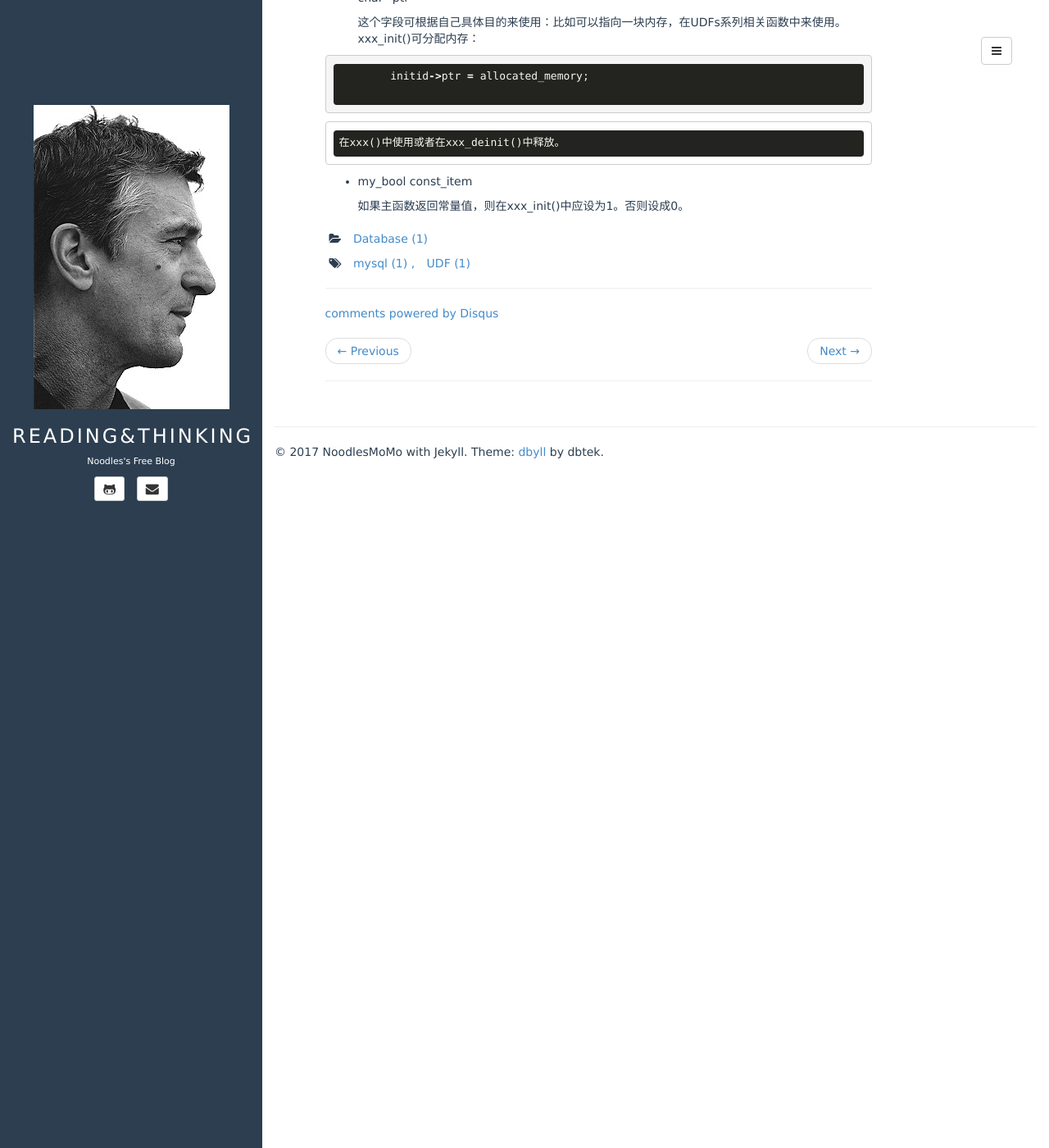
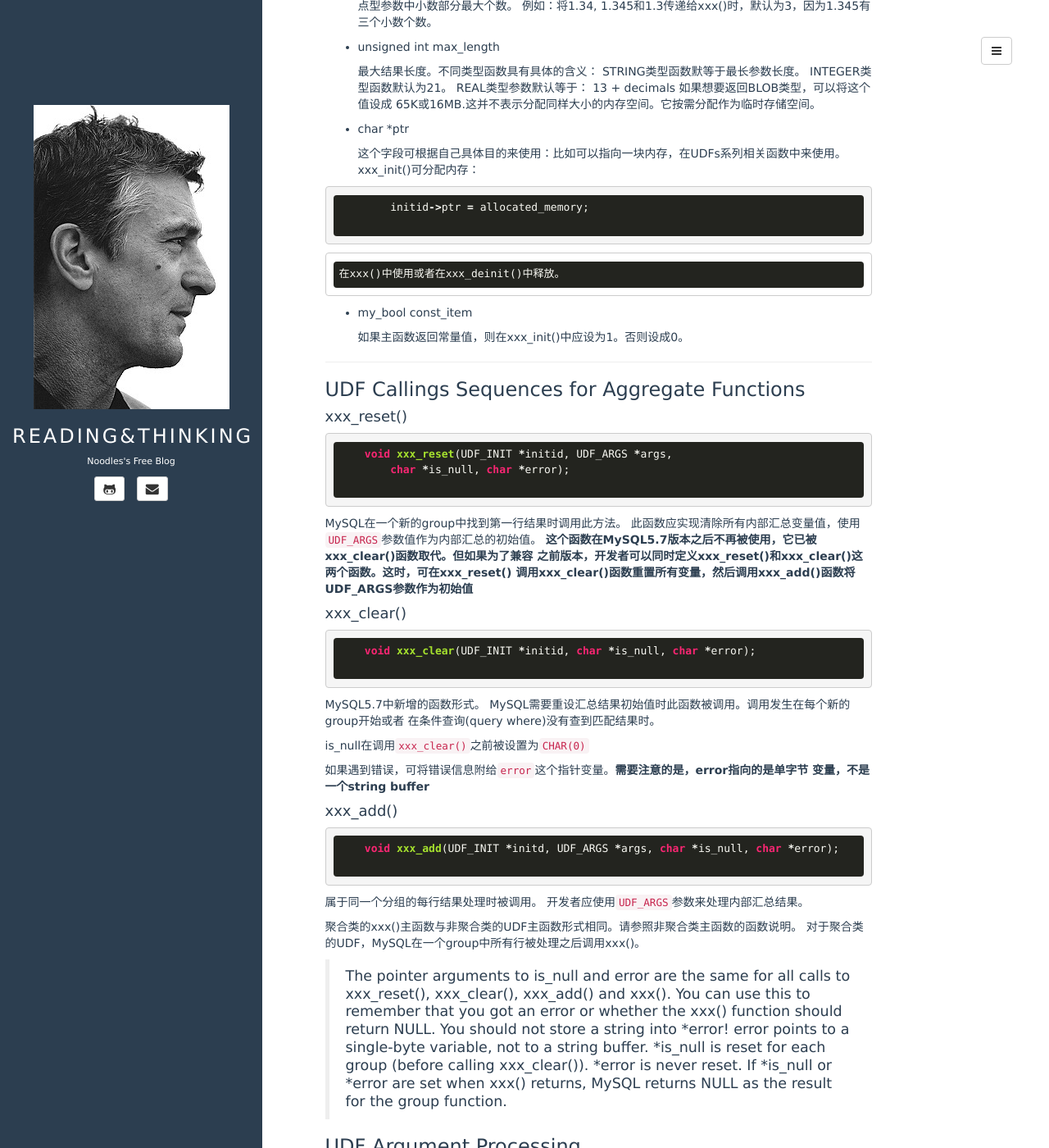
Before and after one commit to NoodlesMoMo/noodlesmomo.github.io, a Jekyll site: the page built from _posts/2017-07-26-mysql-udf.md, in a window 1280 px wide and 1400 px high, scrolled down 3337 px. Shown: the whole window at 82% size. Built offline with Jekyll 4.4.1, drawn with Linux system fonts in a browser that asks for light colours; comment, search, counter and statistics services are not loaded; some of the changed text lies outside the part shown.

Commit message:
add mysql udf

```diff
--- a/_posts/2017-07-26-mysql-udf.md
+++ b/_posts/2017-07-26-mysql-udf.md
@@ -23,21 +23,21 @@ tags:
   - UDF: MySQL提供了一系列API，用户可以使用这些API注册自定义实现的方法。UDF以动态库形式放到MySQL指定的插件目录下，
   然后在MySQL中使用`CREATE FUNCTION`和`DROP_FUNCTION`语句来动态创建或销毁用户自定义功能。
 
-  - 你也可以将你的方法与MySQL源码一同编译，这样你实现的方法就像MySQL自带的方法一样使用了。
+  - MySQL代码开源，直接修改MySQL源码。
 
-  - 另外一种方式是你可以依靠创建`stored functions`方式来拓展。
+  - 另外一种方式是依靠创建`stored functions`方式来拓展。
 
   每种方式都有优缺点：
 
-  - UDF采用动态库的方式，这意味者除了MySQL自身的组建之外，你还必须自己安装这些实现UDF的动态库。
-  - `Native Functions`的方式需要你修改MySQL源码，这相对来说需要更高的能力要求。
-  - 如果MySQL的UDF API不变，当MySQL升级时，UDF插件仍旧可用。对于`Native Functions`这种方式来说，你必须在新的MySQL源码
+  - UDF采用动态库的方式，这意味者除了MySQL自身的组件之外，开发者还必须自己安装这些实现UDF的动态库。
+  - `Native Functions`的方式需要修改MySQL源码，这相对来说需要更高的能力要求。
+  - 如果MySQL的UDF API不变，当MySQL升级时，UDF插件仍旧可用。对于`Native Functions`这种方式来说，开发者必须在新的MySQL源码
   基础上再针对新版的MySQL重新开发一遍。
 
   **UDF功能及特性**
 
   - 函数支持接收或返回string, integer和real类型。(c/c++中分别对应 `char*`, `long long`, `double`类型)
-  - 你可以通过一个简单的函数来操作单行或group聚合之后的多行结果。
+  - 用户可以通过一个简单的函数来操作单行或group聚合之后的多行结果。
   - MySQL为UDF提供了检查它们的数值，类型，或者传递给UDF的参数名称的信息。
   - 在MySQL调用UDF时，用户可以让MySQL传递指定的类型参数。
   - 指示结果可以为NULL(mysql中的空值)或者错误。
@@ -52,10 +52,10 @@ tags:
   1. `include/mysql_com.h`这个头文件定义了UDF相关的符号或结构定义。但用户不必直接包含这个头文件，它被包含进了`mysql.h`中。
   2. UDF代码作为MySQL server的一部分，用户在开发时，应当注意编写的代码受到MySQL server的一些限制，比如，在UDF中使用了`libstd++`
   库中的函数，当将来Server版本变更时，也需要考虑版本变更对UDF功能的影响。
-  3. UDFs必须可以被`mysqld`动态加载链接。如果用户在UDF中想要调用mysqld中的某个变量或者函数，例如自带例子(`sql/udf_examplecc`)中的`metaphone`函数中使用了`default_charset_info`，你必须使用`-rdynamic`选项来编译UDF动态库。
+  3. UDFs必须可以被`mysqld`动态加载链接。如果用户在UDF中想要调用mysqld中的某个变量或者函数，例如自带例子(`sql/udf_examplecc`)中的`metaphone`函数中使用了`default_charset_info`，须使用`-rdynamic`选项来编译UDF动态库。
   4. 使用C++来编写时，需要使用`extern "C" {...}`来指示编译器编译。
   5. UDF库文件必须放到server指定的目录下。例如我的ubuntu系统(16.04)下apt-get方式安装的mysql位于`/usr/lib/mysql/plugin`目录下。
-  6. 要使用`CREATE_FUNCTION`或者`DROP FUNCTION`语句，你必须具有`INSERT`或`UPDATE`权限。这是必须的，因为这些语句与mysql中的`mysql.func`系统表的添加和删除相关。
+  6. 要使用`CREATE_FUNCTION`或者`DROP FUNCTION`语句，用户必须具有`INSERT`或`UPDATE`权限。这是必须的，因为这些语句与mysql中的`mysql.func`系统表的添加和删除相关。
   7. UDFs至少要实现一些MySQL规定的有特殊作用的函数。这些辅助类的函数通常为:
 
     xxx_init() xxx_deinit() xxx_reset() xxx_clear() xxx_add()
@@ -100,11 +100,21 @@ tags:
 
 #### xxx_clear()
 
-  重设当前的聚合值。
+  重设当前的聚合值，当前值不会作为初始参数传递给下一次聚合操作。
 
 #### xxx_add()
 
    将参数与当前聚合值相加。
+
+MySQL处理聚合类的UDFs流程如下：
+
+  1. 调用`xxx_init()`分配存储结果所需内存。
+  2. 根据`GROUP BY`表达式排序。
+  3. 对每个新的group首行调用`xxx_clear()`。
+  4. 对所属相同group的每行调用`xxx_add()`
+  5. 当group改变或者最后一行被处理之后调用`xxx()`来获取聚合结果。
+  6. 重复3~5步直到所有行被处理完。
+  7. 调用`xxx_deinit()`释放UDFs分配内存。
 
   **注意：所有函数必须是线程安全的。不仅仅是主函数，像初始化和清理函数等同样要求线程安全。
 这就要求在编写UDF时，不能分配任何全局或者静态类型的变量。如果你需要内存空间，应当在`xxx_init()`中
@@ -173,7 +183,7 @@ typedef struct st_udf_init
 
 {%endhighlight %}
 
-  从定义及注释可以看出，除了指示mysql一些基本的属性之外，我们可以利用这个结构体作为我们UDFs系列函数之间的上下文。
+  从定义及注释可以看出，除了指示mysql一些基本的属性之外，开发者可以利用这个结构体作为UDFs系列函数之间的上下文。
 
   - my_bool maybe_nll
 
@@ -206,3 +216,117 @@ typedef struct st_udf_init
   - my_bool const_item
 
     如果主函数返回常量值，则在xxx_init()中应设为1。否则设成0。
+
+-------------------------------------------------------
+
+### UDF Callings Sequences for Aggregate Functions
+
+#### xxx_reset()
+
+    {%highlight c%}
+    void xxx_reset(UDF_INIT *initid, UDF_ARGS *args,
+        char *is_null, char *error);
+    {%endhighlight %}
+
+  MySQL在一个新的group中找到第一行结果时调用此方法。
+  此函数应实现清除所有内部汇总变量值，使用`UDF_ARGS`参数值作为内部汇总的初始值。
+  **这个函数在MySQL5.7版本之后不再被使用，它已被xxx_clear()函数取代。但如果为了兼容
+  之前版本，开发者可以同时定义xxx_reset()和xxx_clear()这两个函数。这时，可在xxx_reset()
+  调用xxx_clear()函数重置所有变量，然后调用xxx_add()函数将UDF_ARGS参数作为初始值**
+
+
+#### xxx_clear()
+
+    {%highlight c%}
+    void xxx_clear(UDF_INIT *initid, char *is_null, char *error);
+    {%endhighlight %}
+
+  MySQL5.7中新增的函数形式。
+  MySQL需要重设汇总结果初始值时此函数被调用。调用发生在每个新的group开始或者
+  在条件查询(query where)没有查到匹配结果时。
+
+  is_null在调用`xxx_clear()`之前被设置为`CHAR(0)`
+
+  如果遇到错误，可将错误信息附给`error`这个指针变量。**需要注意的是，error指向的是单字节
+  变量，不是一个string buffer**
+
+#### xxx_add()
+
+    {%highlight c%}
+    void xxx_add(UDF_INIT *initd, UDF_ARGS *args, char *is_null, char *error);
+    {%endhighlight %}
+
+  属于同一个分组的每行结果处理时被调用。
+  开发者应使用`UDF_ARGS`参数来处理内部汇总结果。
+
+
+  聚合类的xxx()主函数与非聚合类的UDF主函数形式相同。请参照非聚合类主函数的函数说明。
+  对于聚合类的UDF，MySQL在一个group中所有行被处理之后调用xxx()。
+
+  > The pointer arguments to is_null and error are the same for all calls to xxx_reset(), xxx_clear(), xxx_add() and xxx(). You can use this to remember that you got an error or whether the xxx() function should return NULL. You should not store a string into *error! error points to a single-byte variable, not to a string buffer.
+  *is_null is reset for each group (before calling xxx_clear()). *error is never reset.
+  If *is_null or *error are set when xxx() returns, MySQL returns NULL as the result for the group function.
+
+### UDF Argument Processing
+
+#### UDF_ARGS
+
+    其定义在`mysql_com.h`中。
+
+    {%highlight c%}
+    typedef struct st_udf_args
+    {
+      unsigned int arg_count;		/* Number of arguments */
+      enum Item_result *arg_type;		/* Pointer to item_results */
+      char **args;				/* Pointer to argument */
+      unsigned long *lengths;		/* Length of string arguments */
+      char *maybe_null;			/* Set to 1 for all maybe_null args */
+      char **attributes;                    /* Pointer to attribute name */
+      unsigned long *attribute_lengths;     /* Length of attribute arguments */
+      void *extension;
+    } UDF_ARGS;
+    {%endhighlight %}
+
+  - unsigned int arg_count
+
+  参数个数。UDF_ARGS其他结构体成员是一种数组类型。
+
+  - enum Item_result *arg_type
+
+  每个参数类型的数组指针。枚举常量值为:
+  `STRING_RESULT`, `INT_RESULT`, `REAL_RESULT`, `DECIMAL_RESULT`
+
+  其中， `DECIMAL_RESULT`实际是strings，处理方式应与`STRING_RESULT`类型一样。
+
+  另外，开发者可以通过这个字段来告诉MySQL，接下来的xxx()主函数需要的参数类型，让MySQL在调用主函数时可以强制转换成期望的参数的数据类型。
+  例如，前两个参数类型分别为string和integet:
+
+    {%highlight c%}
+    args->arg_type[0] = STRING_RESULT;
+    args->arg_type[1] = INT_RESULT;
+    {%endhighlight %}
+
+  - char **args
+
+   这个字段携带了主要的实际数据。每调用一次xxx()，args->args包含了将要传递
+   给当前要处理的行的实际数据。
+
+   1. 对参数类型是`STRING_RESULT`，则args->args[i]为一个字符串类型指针。**注意：不可将其直接作为传统意义上的C字符串来处理(`\0`结尾)。这应该与args->lengths[i]共同处理。这样使得二进制数据得到处理。**
+
+   2. 对于`INT_RESULT`类型参数，则必须将其强制转换为`long long`类型。
+
+    {%highlight c%}
+    long long int_val;
+    int_val = *((long long*) args->args[i]);
+    {%endhighlight %}
+
+   3. 对于是`REAL_RESULT`类型，则将其强制转化为`double`类型:
+
+    {%highlight c%}
+    double real_val;
+    real_val = *((double*)args->args[i]);
+    {%endhighlight %}
+
+   4. 对于`DECIMAL_RESULT`类型，需要将其按照`STRING_RESULT`类型对待。
+
+   5. `ROW_RESULT`类型暂未实现。
```
